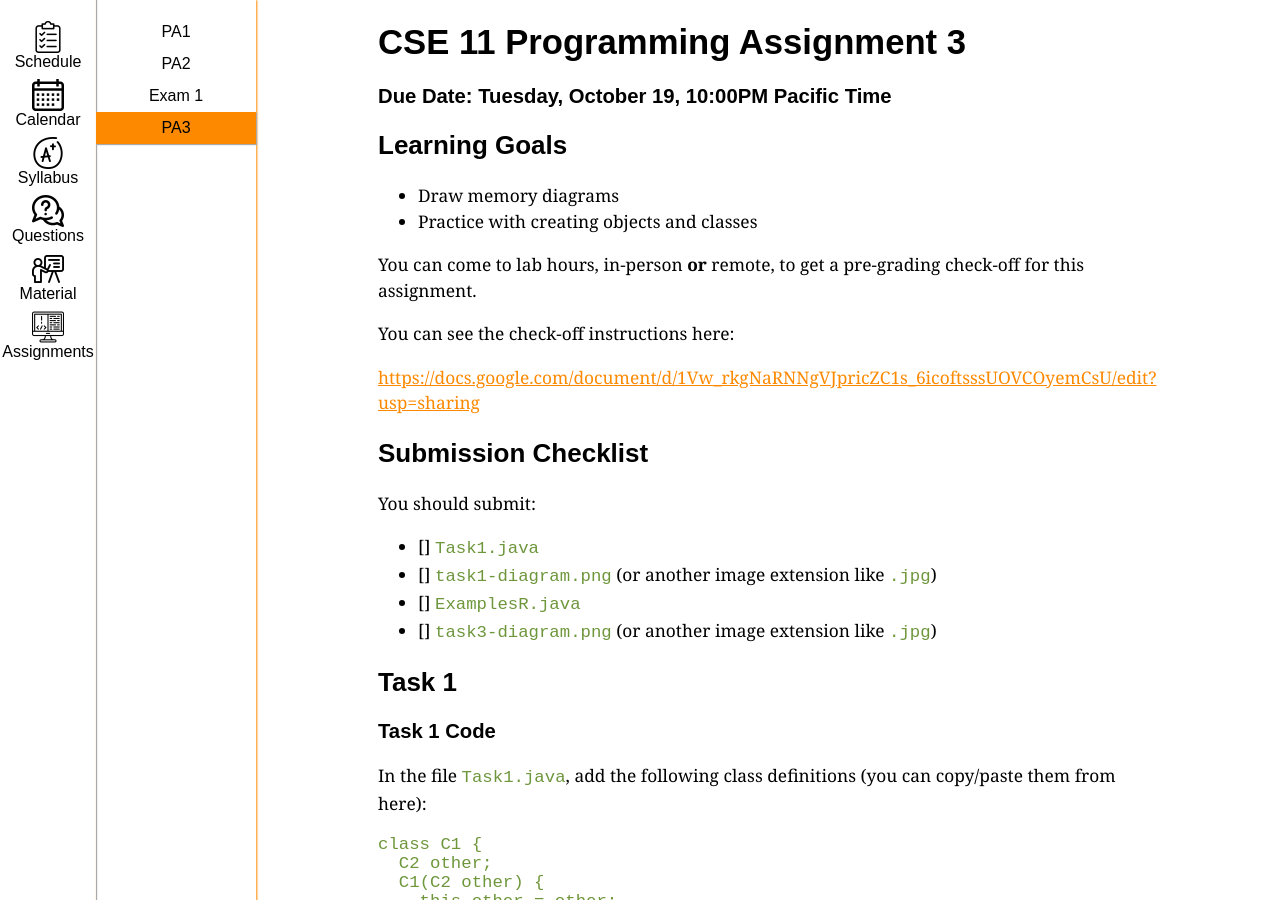
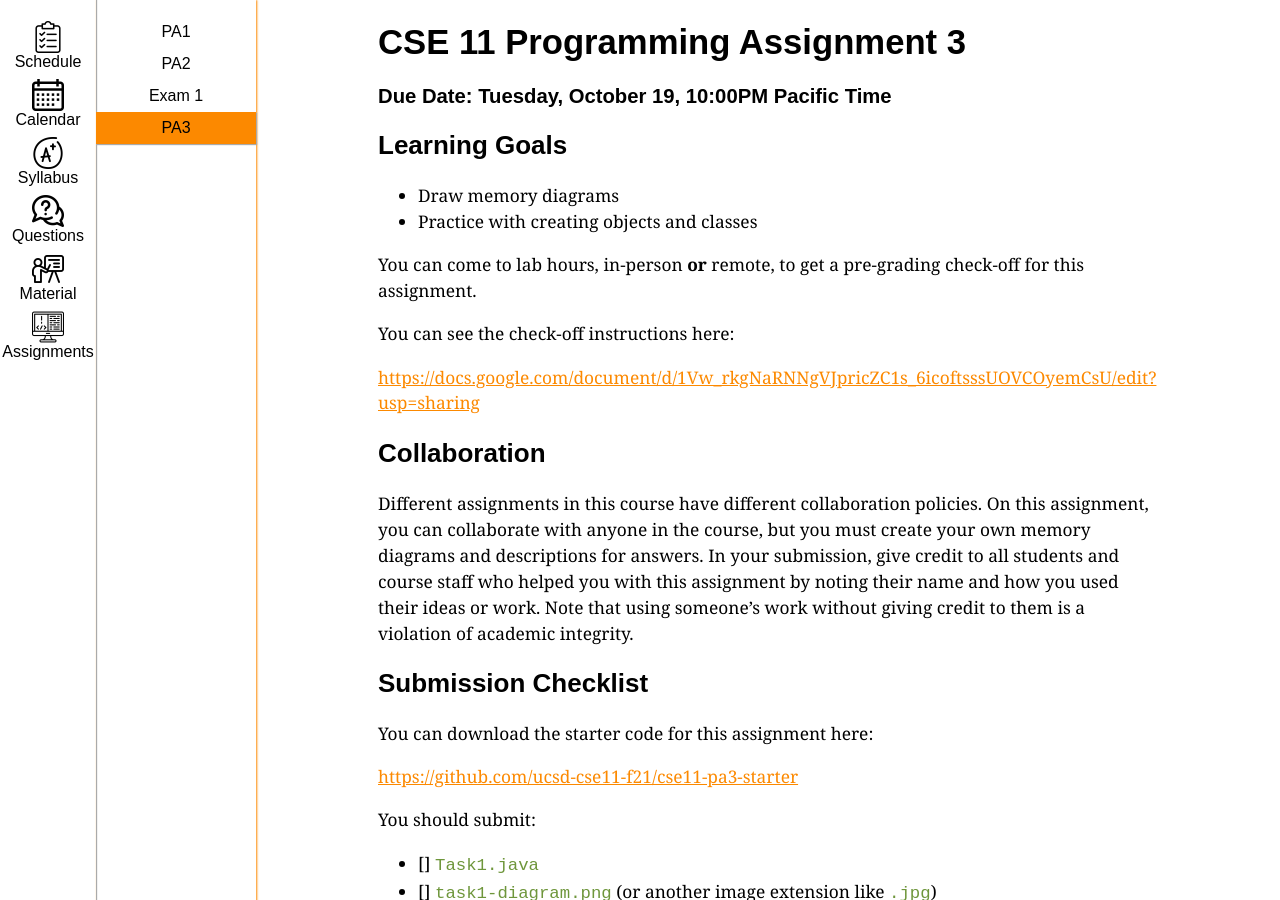
Before and after one commit to ucsd-cse11-w22/ucsd-cse11-w22.github.io, a Jekyll site: the page built from _assignments/pa3.md, in a window 1280 px wide and 900 px high. Built offline with Jekyll 4.4.1, drawn with Linux system fonts in a browser that asks for light colours.

Commit message:
pa3 missed sections

```diff
--- a/_assignments/pa3.md
+++ b/_assignments/pa3.md
@@ -20,7 +20,22 @@ You can see the check-off instructions here:
 
 [https://docs.google.com/document/d/1Vw_rkgNaRNNgVJpricZC1s_6icoftsssUOVCOyemCsU/edit?usp=sharing](https://docs.google.com/document/d/1Vw_rkgNaRNNgVJpricZC1s_6icoftsssUOVCOyemCsU/edit?usp=sharing)
 
+## Collaboration
+
+Different assignments in this course have different collaboration policies. On
+this assignment, you can collaborate with anyone in the course, but you must
+create your own memory diagrams and descriptions for answers.  In your
+submission, give credit to all students and course staff who helped you with
+this assignment by noting their name and how you used their ideas or work. Note
+that using someone's work without giving credit to them is a violation of
+academic integrity.
+
+
 ## Submission Checklist
+
+You can download the starter code for this assignment here:
+
+[https://github.com/ucsd-cse11-f21/cse11-pa3-starter](https://github.com/ucsd-cse11-f21/cse11-pa3-starter)
 
 You should submit:
 
```
